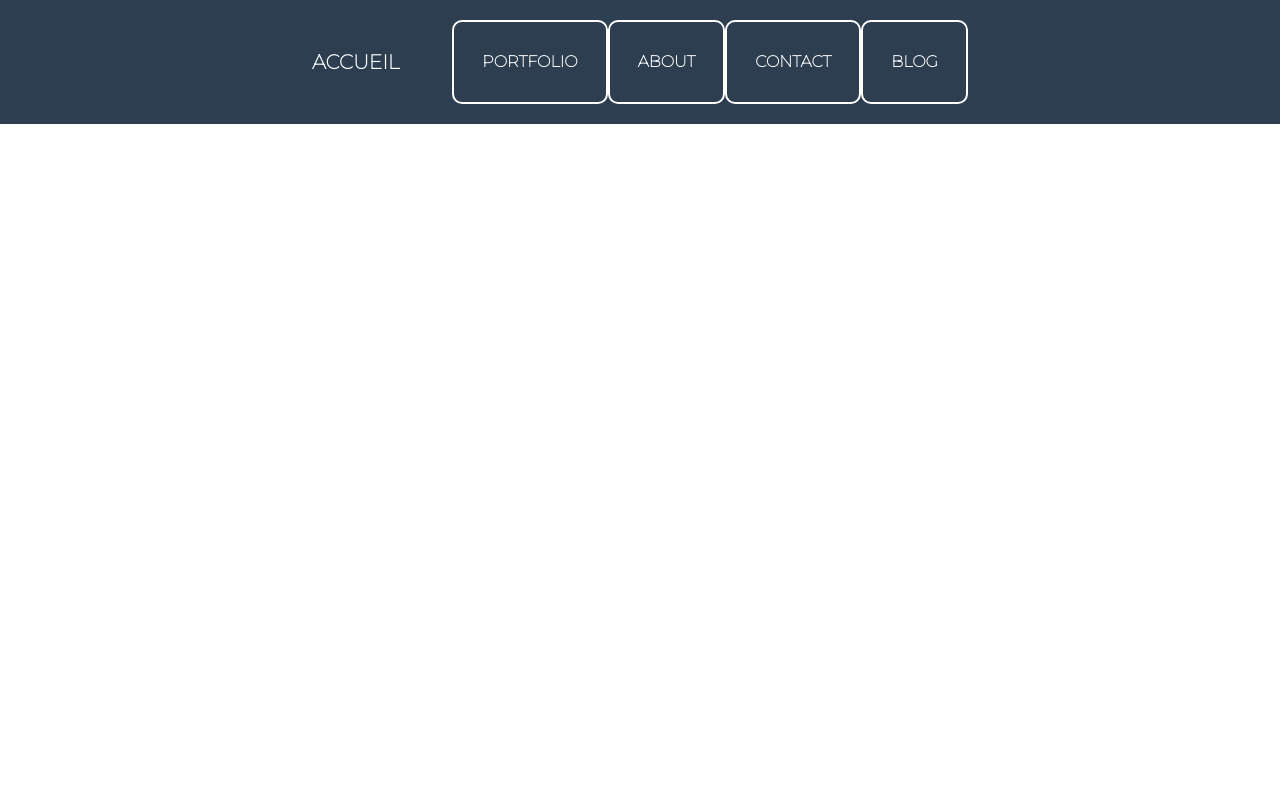
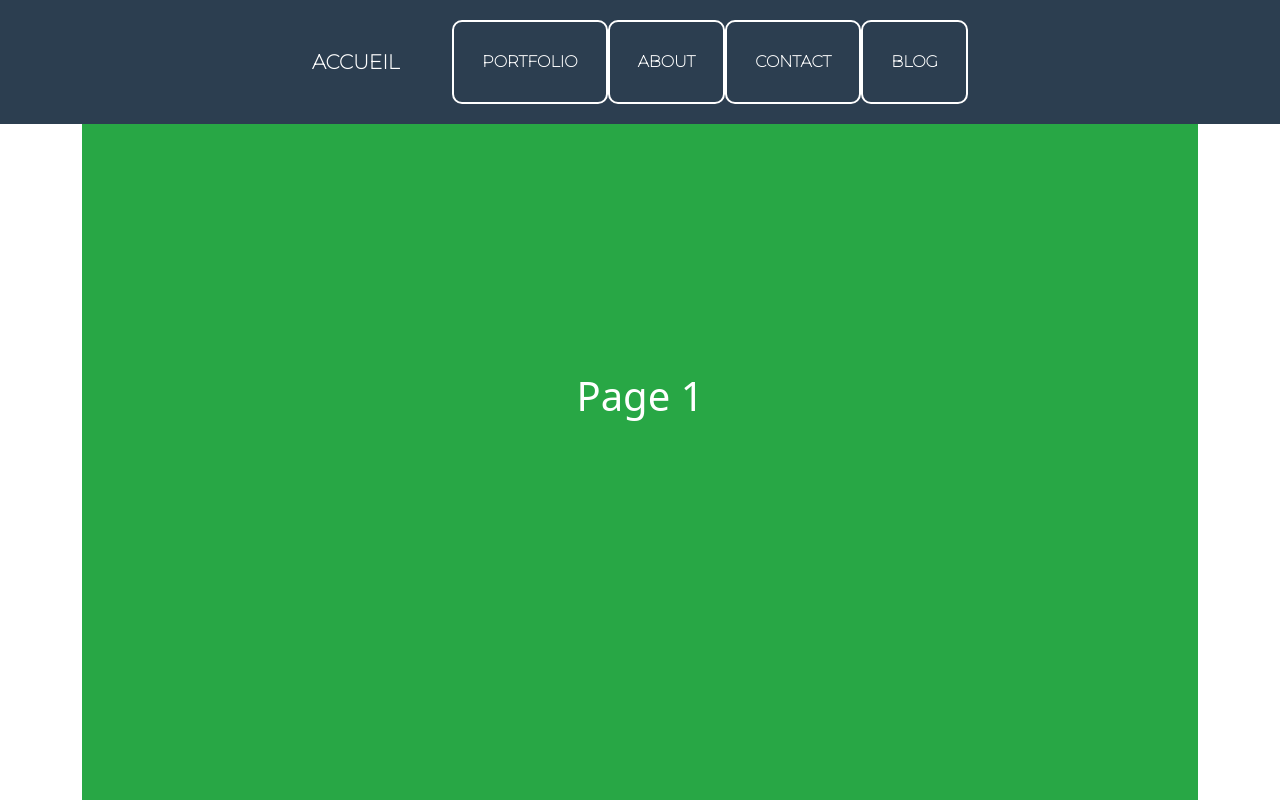
Before and after one commit to boutdelaine/massyle_fr, an Angular app: page / in a window 1280 px wide. Shown: the top 800 px of the page. Built offline with nearby package versions, Linux system fonts and the light colour scheme.

Commit message:
Section created, navbar fixed to the top + anchor

```diff
--- a/src/app/app.component.html
+++ b/src/app/app.component.html
@@ -1 +1,15 @@
 <app-navbar></app-navbar>
+<div class="container">
+    <section class="portfolio" id="portfolio">
+        <h1>Page 1</h1>
+    </section>
+    <section class="about" id="about">
+        <h1>Page 2</h1>
+    </section>
+    <section class="contact" id="contact">
+        <h1>Page 3</h1>
+    </section>
+    <section class="four" id="four">
+        <h1>Page 4</h1>
+    </section>
+</div>
--- a/src/app/navbar/navbar.component.scss
+++ b/src/app/navbar/navbar.component.scss
@@ -10,6 +10,10 @@ nav{
     background-color: #2c3e50;
     padding: 20px 300px;
     display: flex;
+    overflow: hidden;
+    top: 0;
+    position: fixed;
+    width: 100%;
     ul{
         li{
             list-style-type: none;
--- a/src/styles.scss
+++ b/src/styles.scss
@@ -1,2 +1,33 @@
 @import '~bootstrap/scss/bootstrap';
 @import url('https://fonts.googleapis.com/css2?family=Montserrat:wght@100&display=swap');
+
+* {
+    margin: 0;
+    padding: 0;
+    box-sizing: border-box;
+    justify-content: center;
+    align-items: center;
+}
+
+
+section {
+    height: 100vh;
+    display: flex;
+    color: white;
+}
+
+.portfolio {
+    background: #28a745;
+}
+
+.about {
+    background: #e29725;
+}
+
+.contact {
+    background: #4c84aa;
+}
+
+.four {
+    background: #c24b72;
+}
```
